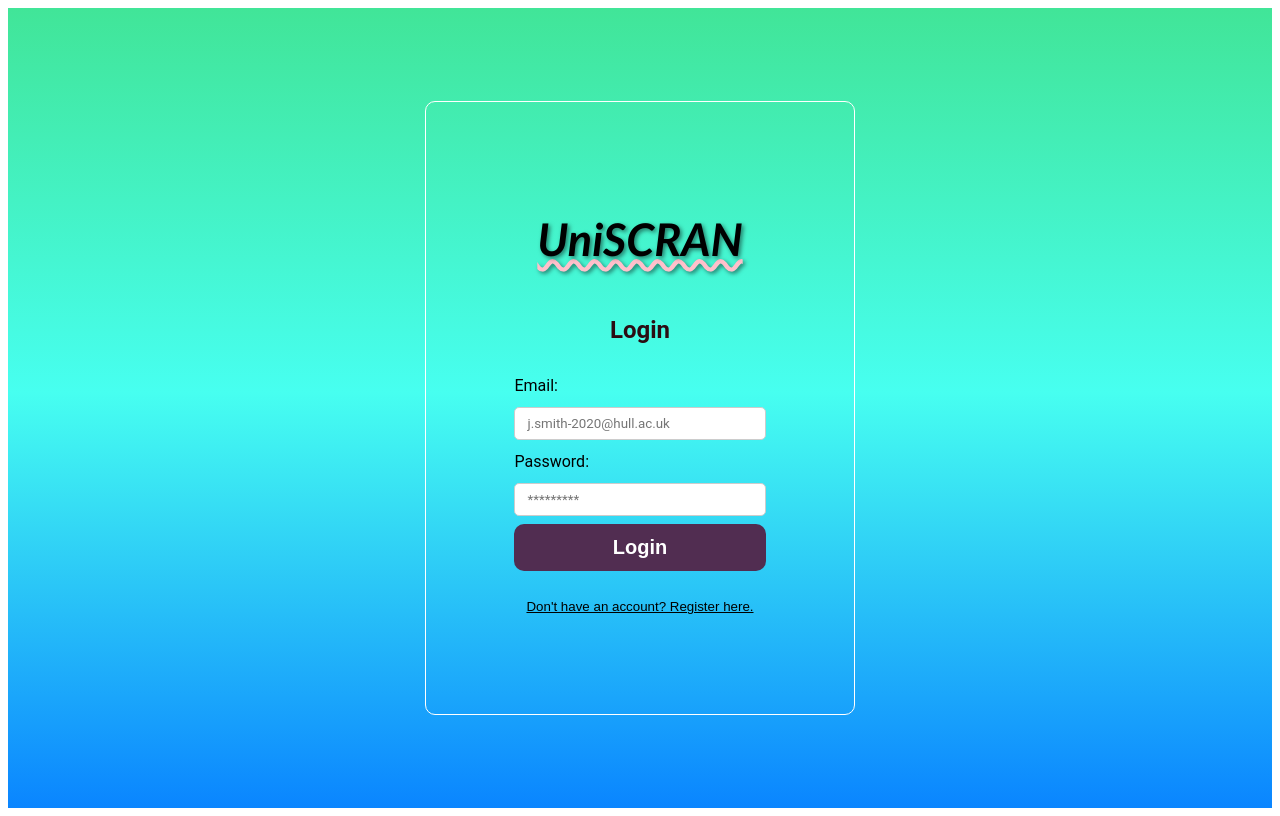
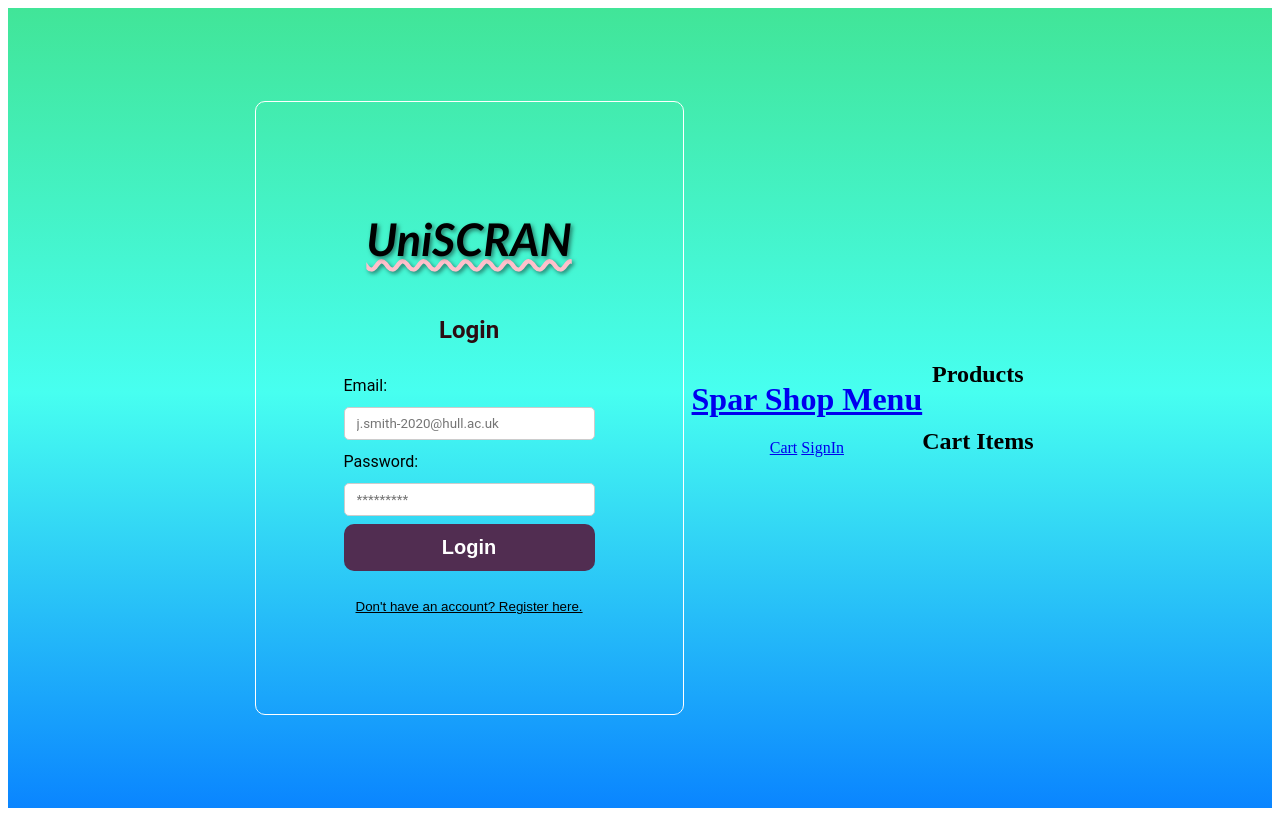
Before and after one commit to Tom-Hammond/UniScran-Live, a React (Create React App) app: page /SparMenu in a window 1280 px wide. Built offline with nearby package versions, Linux system fonts and the light colour scheme; the HTML template or start-up script is replaced by a standard one.

Commit message:
Started Form switch

```diff
--- a/src/App.js
+++ b/src/App.js
@@ -1,12 +1,15 @@
 import React, { useState } from "react";
-import { useNavigate,BrowserRouter as Router, Route, Switch } from 'react-router-dom';
+import { useNavigate,BrowserRouter as Router, Switch } from 'react-router-dom';
 import axios from "axios";
+import { Routes, Route } from 'react-router-dom';
 import "./RegisterLogin/RegisterLogin.css";
 import { LoginForm } from "./RegisterLogin/LoginForm";
 import RegisterForm from "./RegisterLogin/RegisterForm";
 import StudentHome from "./HomeScreens/StudentHome.js";
 import RestaurantHome from "./HomeScreens/RestaurantHome";
 import DriverHome from "./HomeScreens/DriverHome";
+import SparMenu from "./HomeScreens/SparMenu";
+
 
 function App() {
   const [loggedIn, setLoggedIn] = useState(false);
@@ -17,8 +20,11 @@ function App() {
     setFormType(form);
   };
 
+
   return (
     <div className="App">
+
+
       {!loggedIn ? (
         formType === "login" ? (
           <LoginForm setLoggedIn={setLoggedIn} onFormSwitch={handleFormSwitch} />
@@ -40,7 +46,15 @@ function App() {
         </div>
       )
       }
+
+      <Routes>
+        <Route path="/" element={<LoginForm />} />
+        <Route path="SparMenu" element={<SparMenu />} />
+      </Routes>
+
     </div>
+
+
   );
 }
 
--- a/src/HomeScreens/Home.css
+++ b/src/HomeScreens/Home.css
@@ -139,6 +139,7 @@
   width: 80%;
   height: 60%;
   margin-bottom: 2.5%;
+  text-decoration: none;
 }
 
 .button:hover {
--- a/src/HomeScreens/SparMenu.js
+++ b/src/HomeScreens/SparMenu.js
@@ -5,7 +5,7 @@ import Header from '../components/Header';
 import Main from '../components/Main';
 import Basket from '../components/Basket';
 
-function SparMenu(props) {
+function SparMenu() {
 
     return (
       <div className='App'>
--- a/src/HomeScreens/studenthome.js
+++ b/src/HomeScreens/studenthome.js
@@ -65,12 +65,13 @@ function StudentHome(props) {
                 <h2>Spar On-Campus</h2>
                 <p>Small shop that stocks essentials for uni life</p>
                 <div>
-                 <Link to="/SparMenu" className="button">Spar Button</Link>
+                <h1>Home page</h1>
+                <Link to="/about">About</Link>
                </div>
                 <p><button className="button">Menu</button></p>
 
 
-                <Link to="/SparMenu">Spar</Link>
+
               </div>
             </div>
           </div>
--- a/src/components/Header.js
+++ b/src/components/Header.js
@@ -5,7 +5,7 @@ export default function Header(props) {
     <header className="row block center" >
         <div>
             <a href="#/">
-                <h1>Small Shopping Cart</h1>
+                <h1>Spar Shop Menu</h1>
             </a>
         </div>
         <div>
--- a/src/index.js
+++ b/src/index.js
@@ -1,11 +1,17 @@
 import React from 'react';
 import ReactDOM from 'react-dom';
-import { BrowserRouter as Router } from 'react-router-dom';
+import { StrictMode } from 'react';
+import { createRoot } from 'react-dom/client';
+import { BrowserRouter } from 'react-router-dom';
 import App from './App';
 
-ReactDOM.render(
-  <Router>
+const rootElement = document.getElementById('root');
+const root = createRoot(rootElement);
+
+root.render(
+  <StrictMode>
+  <BrowserRouter>
     <App />
-  </Router>,
-  document.getElementById('root')
+  </BrowserRouter>
+</StrictMode>
 );
```
